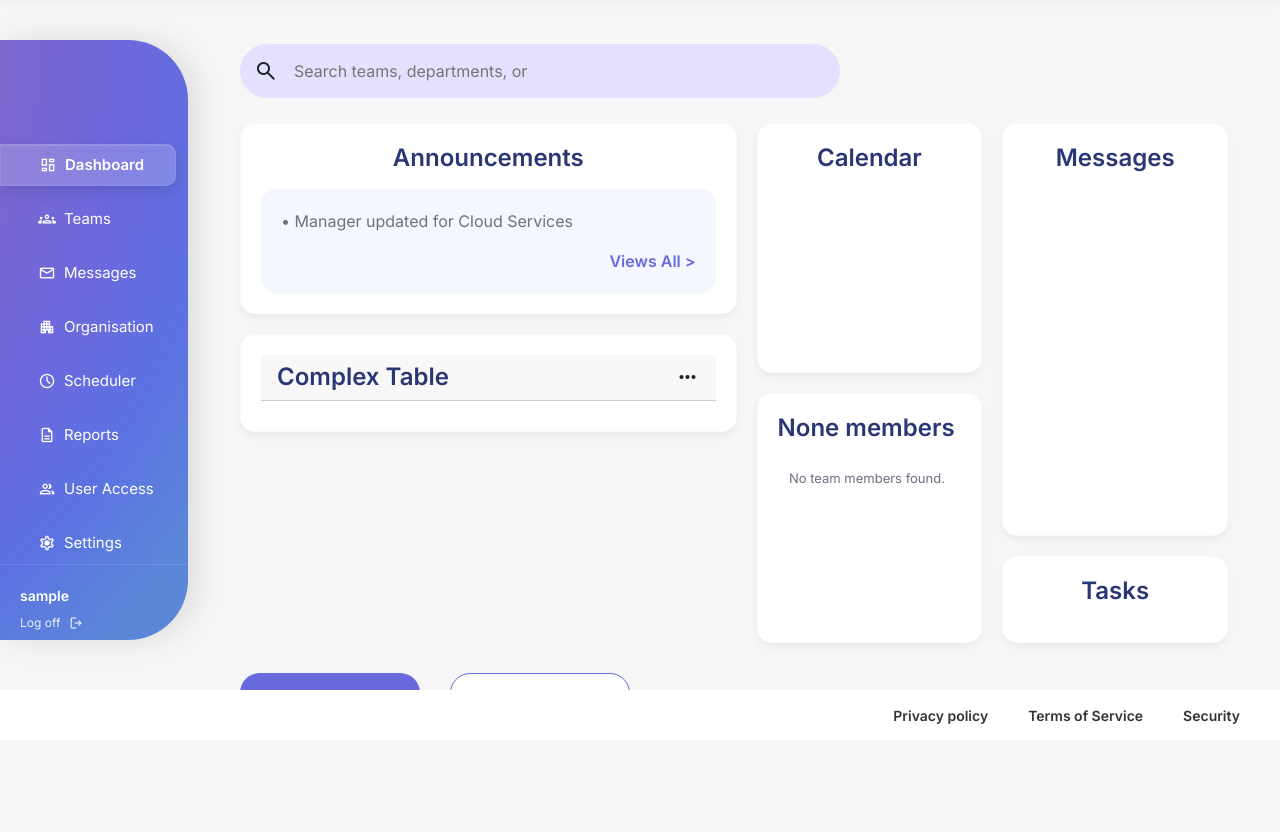
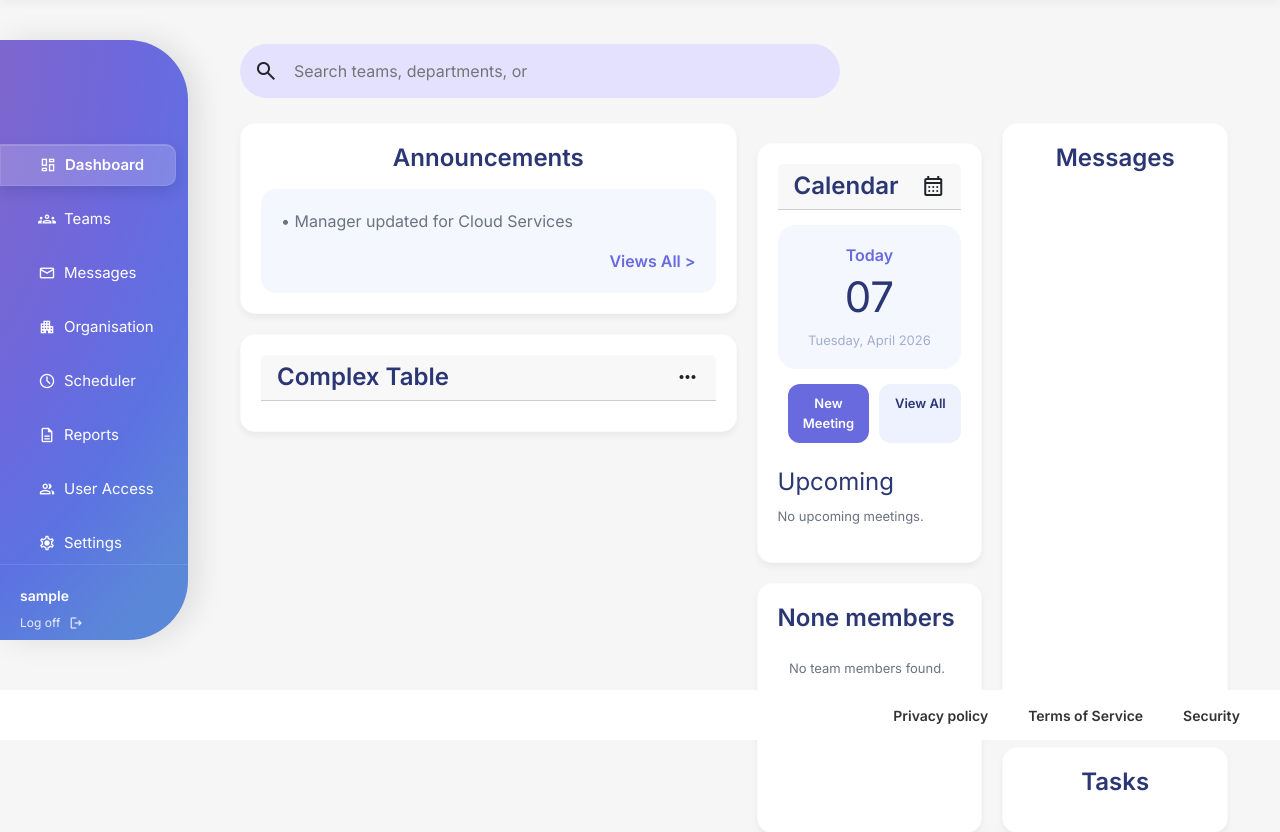
Before and after one commit to dn237/skyWebApplication, a Django app: page / in a window 1280 px wide. Shown: the part 60-892 px from the top of the page. Before the commit the page ends 784 px from the top, so only its background shows below. Run offline with Django 5.2, Linux system fonts and the light colour scheme; the visitor is signed in with stand-in values (Sample User, id 1); data that the repository does not hold is empty.

Commit message:
Final: scheduler feature + dashboard mini calendar + UI improvements

```diff
--- a/coreApp/views.py
+++ b/coreApp/views.py
@@ -3,6 +3,10 @@ from django.shortcuts import render
 from accounts.models import UserProfile
 from teams.models import Engineer, Team
 from django.contrib.auth.models import User
+# ================================================
+# Samia
+from datetime import date
+from scheduler.models import Schedule
 
 
 # ================================================
@@ -27,10 +31,19 @@ def dashboard(request):
 
     recent_teams = Team.objects.all().order_by('-team_id')
 
+    # Samia  - Dashboard mini calendar
+    today = date.today()
+    upcoming_schedules = Schedule.objects.filter(date__gte=today).order_by('date', 'time')[:4]
+
     return render(request, 'dashboard.html', {
         'my_team': user_team,
         'team_members': team_members, # These are now UserProfile objects
         'recent_teams': recent_teams,
+
+    # Samia - Dashboard mini calendar
+        'today': today,
+        'upcoming_schedules': upcoming_schedules,
     })
 
-## ========END OF AUTHOR'S WORK========
+
+# ========END OF AUTHOR'S WORK========
--- a/scheduler/urls.py
+++ b/scheduler/urls.py
@@ -1,3 +1,6 @@
+# AUTHOR: SAMIA EL HAYARI RIFI | STUDENT ID: 20899864
+# Scheduler views (create, list, edit, delete)
+
 from django.urls import path
 from . import views
 
--- a/scheduler/views.py
+++ b/scheduler/views.py
@@ -1,3 +1,6 @@
+# AUTHOR: SAMIA EL HAYARI RIFI | STUDENT ID: 20899864
+# View logic for scheduler features (meetings, reminders, calendar display)
+
 from django.shortcuts import render, redirect, get_object_or_404
 from .models import Schedule
 from datetime import date, timedelta
--- a/static/css/global.css
+++ b/static/css/global.css
@@ -1748,6 +1748,7 @@ a {
     margin-top: 12px;
 }
 
+
 @media (max-width: 1100px) {
     .scheduler-layout {
         grid-template-columns: 1fr;
@@ -2227,3 +2228,114 @@ a {
         grid-column: span 1;
     }
 }
+
+/* Dashboard Mini Calendar SAMIA-STUDENT4*/
+.mini-calendar-date {
+    background: #F4F7FE;
+    border-radius: 18px;
+    padding: 18px;
+    text-align: center;
+    margin: 15px 0;
+}
+
+.mini-calendar-date p {
+    margin: 0;
+    font-weight: 700;
+    color: var(--accent-primary);
+}
+
+.mini-calendar-date h2 {
+    margin: 5px 0;
+    font-size: 42px;
+    color: #2B3674;
+}
+
+.mini-calendar-date span {
+    font-size: 13px;
+    color: #A3AED0;
+}
+
+.mini-calendar-actions {
+    display: flex;
+    gap: 10px;
+    margin-bottom: 15px;
+}
+
+.mini-calendar-btn {
+    flex: 1;
+    text-align: center;
+    background: var(--accent-primary);
+    color: white;
+    padding: 10px;
+    border-radius: 12px;
+    text-decoration: none;
+    font-size: 13px;
+    font-weight: 700;
+}
+
+.mini-calendar-btn.secondary {
+    background: #EEF2FF;
+    color: #2B3674;
+}
+
+.mini-calendar-list h4 {
+    margin: 10px 0;
+    color: #2B3674;
+}
+
+.mini-calendar-item {
+    background: #FFFFFF;
+    border-left: 4px solid var(--accent-primary);
+    border-radius: 12px;
+    padding: 10px;
+    margin-bottom: 10px;
+    box-shadow: 0 2px 8px rgba(0,0,0,0.05);
+}
+
+.mini-calendar-item strong {
+    display: block;
+    color: #2B3674;
+    font-size: 14px;
+}
+
+.mini-calendar-item span {
+    font-size: 12px;
+    color: #A3AED0;
+}
+.calendar-link-wrapper {
+    text-decoration: none;
+    color: inherit;
+    display: block;
+}
+
+.calendar-link-wrapper:hover .card {
+    transform: translateY(-6px);
+    box-shadow: 0 12px 25px rgba(0,0,0,0.12);
+    cursor: pointer;
+}
+/* Fix Scheduler Form Styles */
+.scheduler-form input,
+.scheduler-form textarea,
+.scheduler-form select {
+    width: 100%;
+    border: 1px solid #D6DAE6;
+    border-radius: 12px;
+    padding: 10px 12px;
+    font-family: 'Inter', sans-serif;
+    font-size: 14px;
+    background: #FBFBFD;
+}
+
+.scheduler-form button {
+    background: var(--accent-primary);
+    color: #FFFFFF;
+    border: none;
+    padding: 10px 18px;
+    border-radius: 12px;
+    font-weight: 600;
+    cursor: pointer;
+}
+
+.scheduler-form button:hover {
+    background: var(--accent-primary-hover);
+}
--- a/templates/dashboard.html
+++ b/templates/dashboard.html
@@ -1,5 +1,7 @@
 {# ================================================= #}
 {# AUTHOR: DIANA NICHVOLODOVA | STUDENT ID: 20165015 #}
+{# CONTRIBUTION: SAMIA EL HAYARI RIFI | STUDENT ID: 20899864 #}
+{# FEATURE: Dashboard Mini Calendar Integration #}
 {# ================================================= #}
 
 {% extends 'base.html' %}
@@ -44,9 +46,40 @@
             </div>
 
             <div class="grid-stack">
-                <div class="card" style="min-height: 250px;">
-                    <h3 class="card-title-figma" style="text-align: center;">Calendar</h3>
+                <a href="{% url 'scheduler:schedule_list' %}" class="calendar-link-wrapper">
+                    <div class="card" style="min-height: 250px;">
+                    <div class="card-header">
+                        <h3 class="card-title-figma">Calendar</h3>
+                        <span class="material-symbols-outlined">calendar_month</span>
+                    </div>
+
+                    <div class="mini-calendar-date">
+                        <p>Today</p>
+                        <h2>{{ today|date:"d" }}</h2>
+                        <span>{{ today|date:"l, F Y" }}</span>
+                    </div>
+
+                    <div class="mini-calendar-actions">
+                        <a href="{% url 'scheduler:create_schedule' %}" class="mini-calendar-btn">New Meeting</a>
+                        <a href="{% url 'scheduler:schedule_list' %}" class="mini-calendar-btn secondary">View All</a>
+                    </div>
+
+                    <div class="mini-calendar-list">
+                        <h4>Upcoming</h4>
+
+                        {% if upcoming_schedules %}
+                            {% for schedule in upcoming_schedules %}
+                                <div class="mini-calendar-item">
+                                    <strong>{{ schedule.title }}</strong>
+                                    <span>{{ schedule.date|date:"d M" }} • {{ schedule.time|time:"H:i" }} • {{ schedule.platform }}</span>
+                                </div>
+                            {% endfor %}
+                        {% else %}
+                            <p class="muted-text" style="font-size: 13px;">No upcoming meetings.</p>
+                        {% endif %}
+                    </div>
                 </div>
+                </a>
 
                 <div class="card" style="min-height: 250px; display: flex; flex-direction: column;">
                     <h3 class="card-title-figma"> {{my_team}} members</h3>
```
Also changed, not shown: scheduler/templates/scheduler/create_schedule.html (+47 -1 lines).
